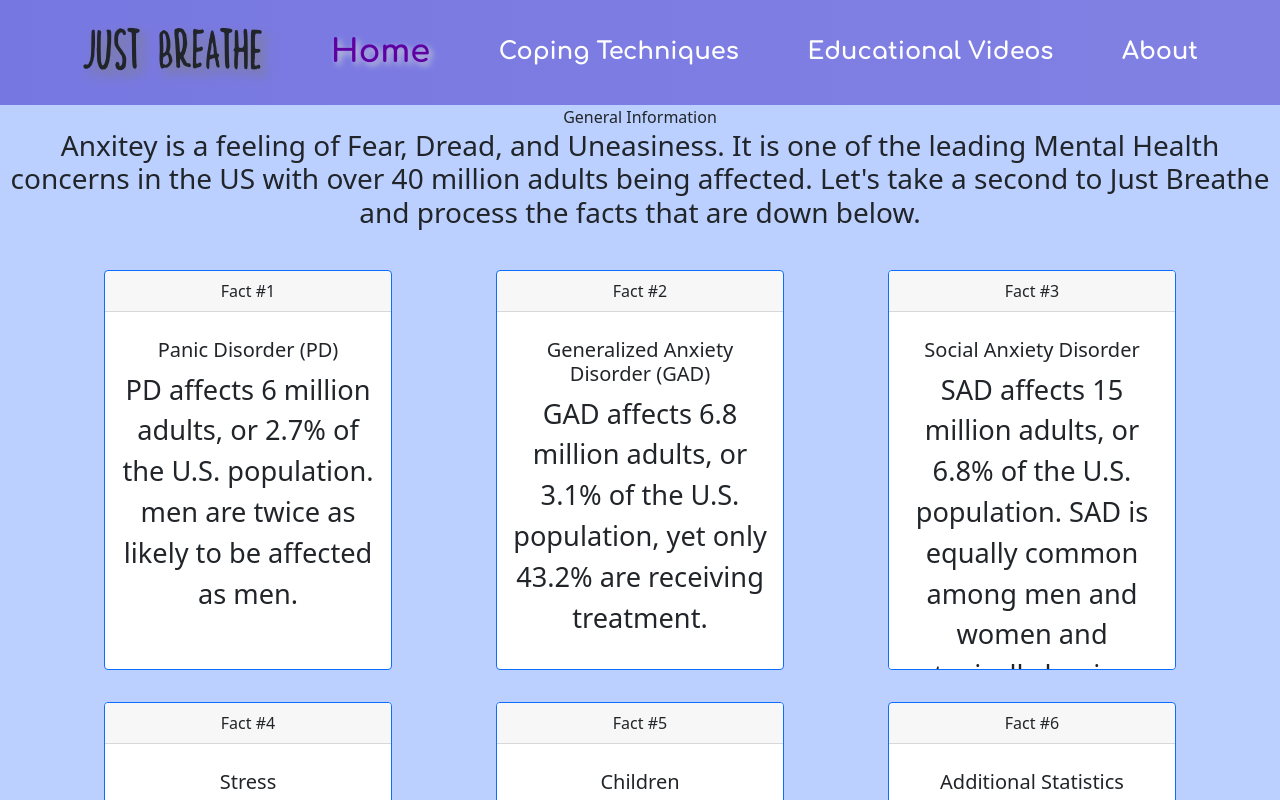
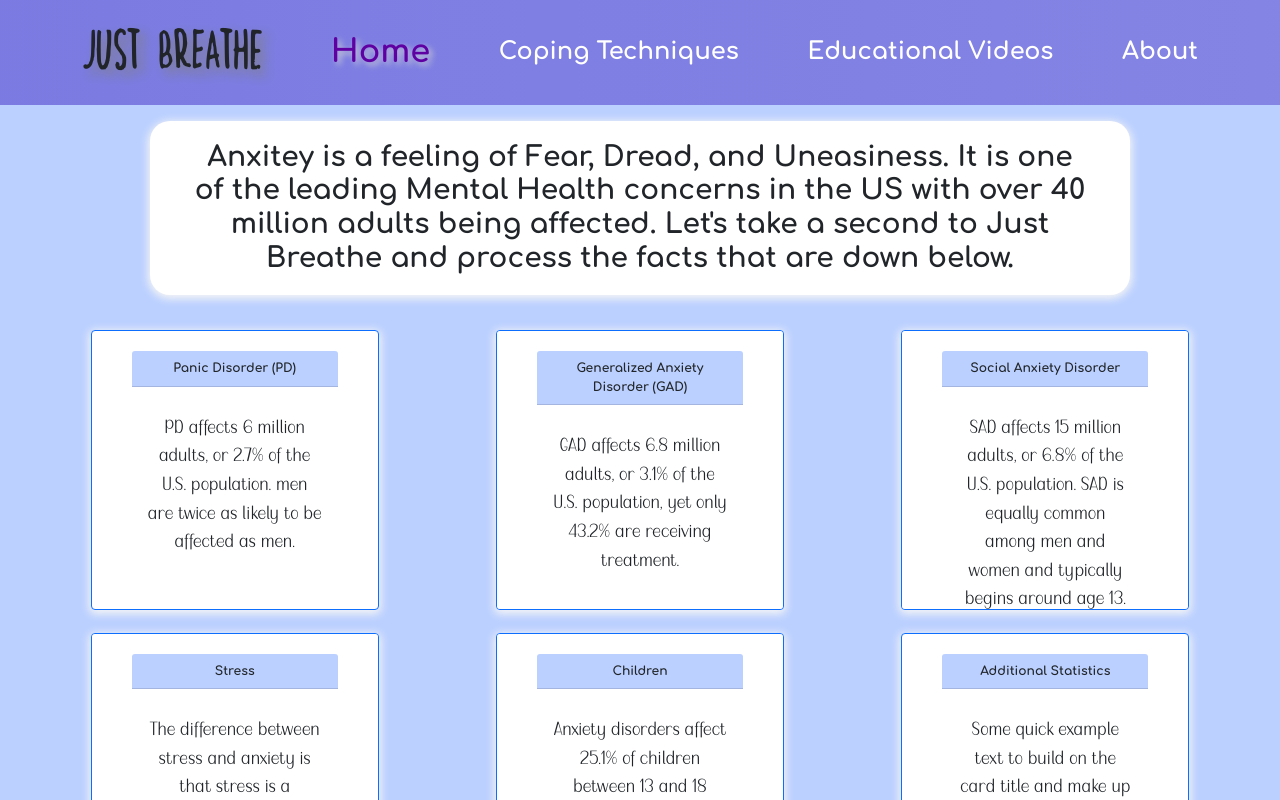
Before and after one commit to tCarina/Just_Breathe, a React (Create React App) app: page /home in a window 1280 px wide. Shown: the top 800 px of the page. Built offline with nearby package versions, Linux system fonts and the light colour scheme.

Commit message:
style home

```diff
--- a/src/Components/Home.js
+++ b/src/Components/Home.js
@@ -6,7 +6,7 @@ export default function Home() {
     <div className="Home">
       {" "}
       <NavBar />
-      General Information
+      <div className='homeContainer'>
       <h3>
         Anxitey is a feeling of Fear, Dread, and Uneasiness. It is one of the
         leading Mental Health concerns in the US with over 40 million adults
@@ -16,9 +16,8 @@ export default function Home() {
       <div className="card-facts">
         <div className="card2">
           <Card border="primary" style={{ width: "18rem" }}>
-            <Card.Header>Fact #1</Card.Header>
+          <Card.Header>Panic Disorder (PD)</Card.Header>
             <Card.Body>
-              <Card.Title>Panic Disorder (PD)</Card.Title>
               <Card.Text>
                 PD affects 6 million adults, or 2.7% of the U.S. population. men
                 are twice as likely to be affected as men.
@@ -28,9 +27,8 @@ export default function Home() {
         </div>
         <div className="card3">
           <Card border="primary" style={{ width: "18rem" }}>
-            <Card.Header>Fact #2</Card.Header>
+            <Card.Header>Generalized Anxiety Disorder (GAD)</Card.Header>
             <Card.Body>
-              <Card.Title>Generalized Anxiety Disorder (GAD)</Card.Title>
               <Card.Text>
                 GAD affects 6.8 million adults, or 3.1% of the U.S. population,
                 yet only 43.2% are receiving treatment.
@@ -40,9 +38,8 @@ export default function Home() {
         </div>
         <div className="card4">
           <Card border="primary" style={{ width: "18rem" }}>
-            <Card.Header>Fact #3</Card.Header>
+            <Card.Header>Social Anxiety Disorder</Card.Header>
             <Card.Body>
-              <Card.Title>Social Anxiety Disorder</Card.Title>
               <Card.Text>
                 SAD affects 15 million adults, or 6.8% of the U.S. population.
                 SAD is equally common among men and women and typically begins
@@ -53,9 +50,8 @@ export default function Home() {
         </div>
         <div className="card5">
           <Card border="primary" style={{ width: "18rem" }}>
-            <Card.Header>Fact #4</Card.Header>
+            <Card.Header>Stress</Card.Header>
             <Card.Body>
-              <Card.Title>Stress</Card.Title>
               <Card.Text>
                 The difference between stress and anxiety is that stress is a
                 response to a threat in a situation. Anxiety is a reaction to
@@ -66,9 +62,8 @@ export default function Home() {
         </div>
         <div className="card6">
           <Card border="primary" style={{ width: "18rem" }}>
-            <Card.Header>Fact #5</Card.Header>
+            <Card.Header>Children</Card.Header>
             <Card.Body>
-              <Card.Title>Children</Card.Title>
               <Card.Text>
                 Anxiety disorders affect 25.1% of children between 13 and 18
                 years old with untreated children to be at higher risk at
@@ -79,9 +74,8 @@ export default function Home() {
         </div>
         <div className="card7">
           <Card border="primary" style={{ width: "18rem" }}>
-            <Card.Header>Fact #6</Card.Header>
+            <Card.Header>Additional Statistics</Card.Header>
             <Card.Body>
-              <Card.Title>Additional Statistics</Card.Title>
               <Card.Text>
                 Some quick example text to build on the card title and make up
                 the bulk of the card's content.
@@ -91,5 +85,6 @@ export default function Home() {
         </div>
       </div>
     </div>
+    </div>
   );
 }
--- a/src/Styles/About.css
+++ b/src/Styles/About.css
@@ -61,13 +61,13 @@
   .header h1 {
     display: flex;
     justify-content: center;
-    font-size: 32px;
+    font-size: 1.1em;
     margin-bottom: 20px;
   }
 
   .About h3 {
     font-size: 2em;
-    margin-top: 40px;
+    margin-top: .6em;
   }
 
   .About section {
@@ -80,8 +80,8 @@
   }
 
   .About section div {
-    border-radius: 8px;
-    box-shadow: 0px 3px 25px 0px grey;
+    border-radius: 1em;
+    box-shadow: 0em .3em 2.5em 0em grey;
     -webkit-box-shadow: 0px 3px 10px 0px rgba(0, 0, 0, 0.75);
     -moz-box-shadow: 0px 3px 10px 0px rgba(0, 0, 0, 0.75);
     margin: 20px;
@@ -97,7 +97,7 @@
     height: auto;
     max-width: 250px;
     border-radius: 50%;
-    padding-top: 20px;
+    padding-top: 1em;
     align-self: center;
   }
 
--- a/src/Styles/Home.css
+++ b/src/Styles/Home.css
@@ -1,15 +1,15 @@
-.Home{
-    background-color: #BBD0FF;
+.Home {
+  background-color: #bbd0ff;
 }
-.card-facts{
+.card-facts {
   display: flex;
   flex-direction: row;
   flex-wrap: wrap;
-    justify-content: space-evenly;
+  justify-content: space-around;
   padding: 1em;
 }
 
-.card{
+.card {
   min-height: 25em;
   max-height: 25em;
   overflow-y: scroll;
@@ -17,23 +17,61 @@
   grid-template-columns: repeat(3, 1fr);
   gap: 10px;
   margin: 1em;
+  background-color: white;
+  font-size: 0.7em;
+  padding: 20px 40px;
+  border-radius: 20px;
+  transition: transform 0.2s;
+  box-shadow: 0px 2px 8px 2px whitesmoke;
+  -webkit-box-shadow: 0px 2px 8px 2px whitesmoke;
+  -moz-box-shadow: 0px 2px 8px 2px whitesmoke;
+  font-family: Tang;
 }
 
-.card-body{
+.card-body {
   padding-bottom: 1.5em;
 }
 
-.card2{
+.card2 {
   grid-column: 1/4;
   grid-row: 1;
 }
 
-.card3{
+.card3 {
   grid-column: 2/4;
   grid-row: 1;
 }
 
-.card4{
+.card4 {
   grid-column: 3/4;
   grid-row: 1;
 }
+
+.card-header {
+  font-size: 1.1em;
+  font-family: ComfortBold;
+  background-color: #bbd0ff !important;
+}
+
+h3 {
+  font-family: ComfortBold;
+margin: 0;
+  background-color: white;
+  font-size: 2.2em;
+  padding: 20px 40px;
+  border-radius: 20px;
+  transition: transform 0.2s;
+  box-shadow: 0px 2px 8px 2px whitesmoke;
+  -webkit-box-shadow: 0px 2px 8px 2px whitesmoke;
+  -moz-box-shadow: 0px 2px 8px 2px whitesmoke;
+  max-width: 35em;
+  font-size: 2em;
+}
+
+.homeContainer {
+  display: flex;
+  flex-direction: column;
+  align-items: center;
+  min-height: 100%;
+  margin: 1em;
+}
--- a/src/Styles/navbar.css
+++ b/src/Styles/navbar.css
@@ -40,6 +40,11 @@ nav {
     src: url('./Fonts/Comfortaa-Bold.ttf');
 }
 
+@font-face {
+    font-family: Comfort;
+    src: url('./Fonts/Comfortaa-Regular.ttf');
+}
+
    @media screen and (max-width: 900px) {
        .nav-text{
            font-size: 18px;
```
Lines whose indentation alone changed are shown as unchanged.
